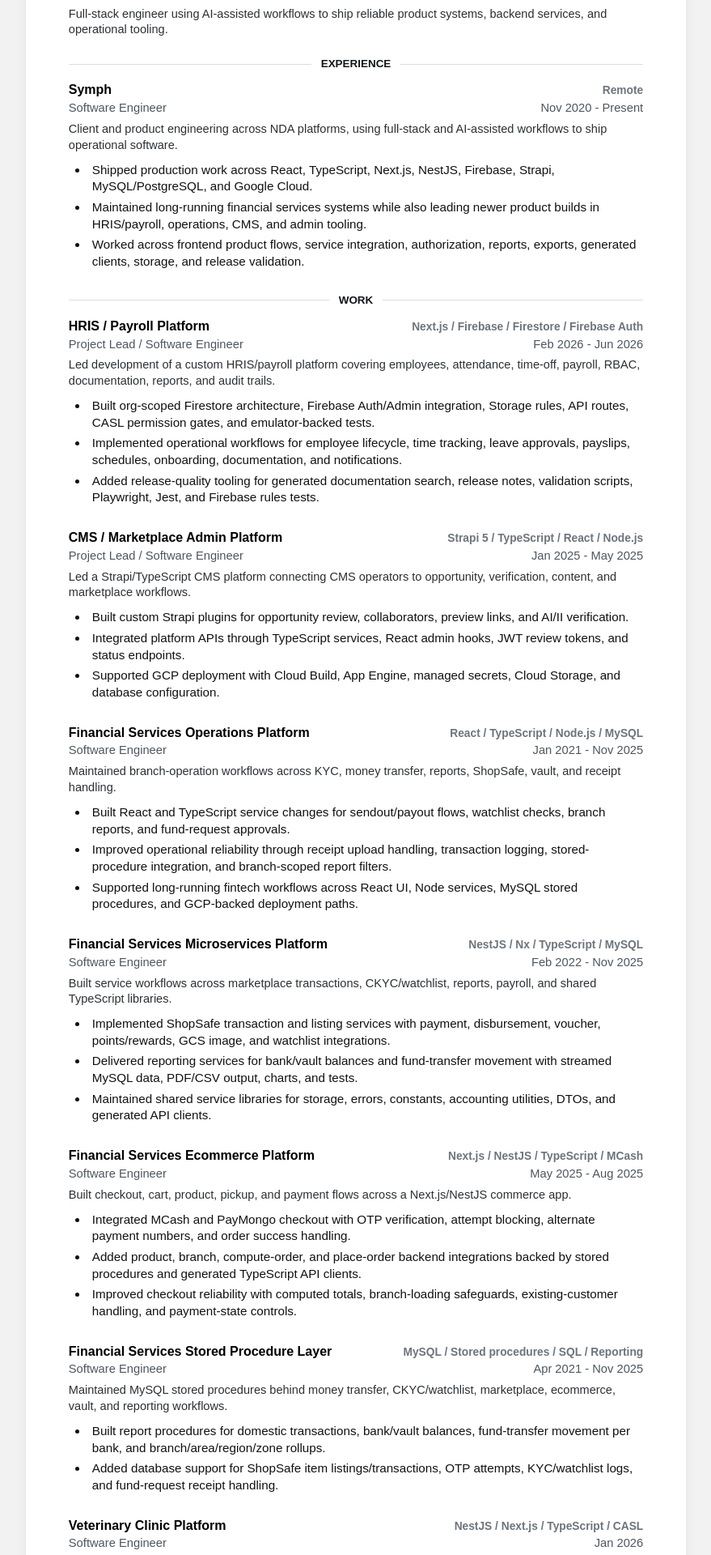
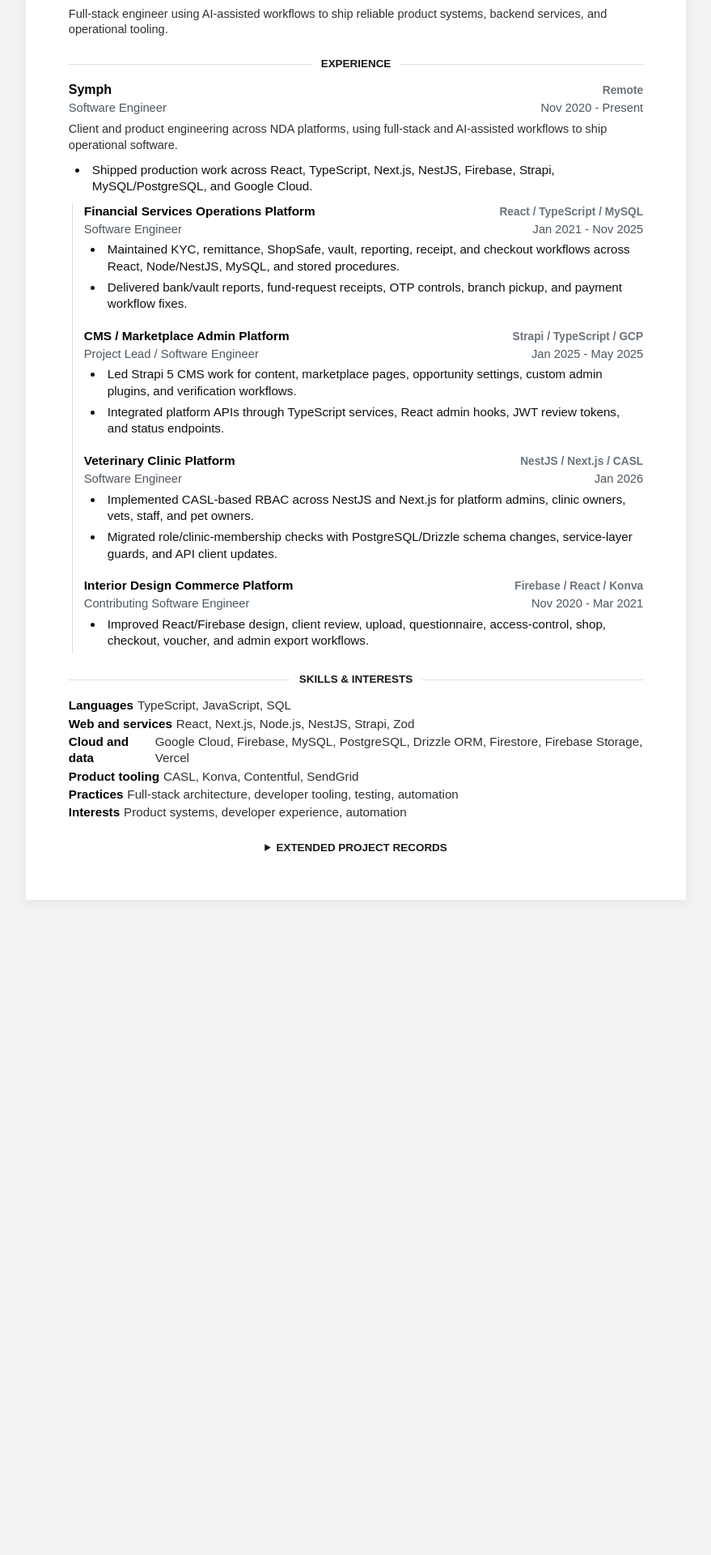
Before and after one commit to ramidem/ramidem.github.io, a Jekyll site: the page resume/index.html, which Jekyll copies as it is, in a window 1280 px wide. Shown: the part 413-2333 px from the top of the page at 81% size, without its empty margins (200-1079 px from the left). Built offline with Jekyll 4.4.1, drawn with Linux system fonts in a browser that asks for light colours; after the commit the page ends 1556 px from its top, so only the background shows below that; some of the changed text lies outside the part shown.

Commit message:
docs: make resume concise

```diff
--- a/resume/data.js
+++ b/resume/data.js
@@ -105,9 +105,48 @@
       summary:
         "Client and product engineering across NDA platforms, using full-stack and AI-assisted workflows to ship operational software.",
       bullets: [
-        "Shipped production work across React, TypeScript, Next.js, NestJS, Firebase, Strapi, MySQL/PostgreSQL, and Google Cloud.",
-        "Maintained long-running financial services systems while also leading newer product builds in HRIS/payroll, operations, CMS, and admin tooling.",
-        "Worked across frontend product flows, service integration, authorization, reports, exports, generated clients, storage, and release validation."
+        "Shipped production work across React, TypeScript, Next.js, NestJS, Firebase, Strapi, MySQL/PostgreSQL, and Google Cloud."
+      ],
+      highlights: [
+        {
+          organization: "Financial Services Operations Platform",
+          location: "React / TypeScript / MySQL",
+          role: "Software Engineer",
+          dates: "Jan 2021 - Nov 2025",
+          bullets: [
+            "Maintained KYC, remittance, ShopSafe, vault, reporting, receipt, and checkout workflows across React, Node/NestJS, MySQL, and stored procedures.",
+            "Delivered bank/vault reports, fund-request receipts, OTP controls, branch pickup, and payment workflow fixes."
+          ]
+        },
+        {
+          organization: "CMS / Marketplace Admin Platform",
+          location: "Strapi / TypeScript / GCP",
+          role: "Project Lead / Software Engineer",
+          dates: "Jan 2025 - May 2025",
+          bullets: [
+            "Led Strapi 5 CMS work for content, marketplace pages, opportunity settings, custom admin plugins, and verification workflows.",
+            "Integrated platform APIs through TypeScript services, React admin hooks, JWT review tokens, and status endpoints."
+          ]
+        },
+        {
+          organization: "Veterinary Clinic Platform",
+          location: "NestJS / Next.js / CASL",
+          role: "Software Engineer",
+          dates: "Jan 2026",
+          bullets: [
+            "Implemented CASL-based RBAC across NestJS and Next.js for platform admins, clinic owners, vets, staff, and pet owners.",
+            "Migrated role/clinic-membership checks with PostgreSQL/Drizzle schema changes, service-layer guards, and API client updates."
+          ]
+        },
+        {
+          organization: "Interior Design Commerce Platform",
+          location: "Firebase / React / Konva",
+          role: "Contributing Software Engineer",
+          dates: "Nov 2020 - Mar 2021",
+          bullets: [
+            "Improved React/Firebase design, client review, upload, questionnaire, access-control, shop, checkout, voucher, and admin export workflows."
+          ]
+        }
       ]
     }
   ],
--- a/resume/index.html
+++ b/resume/index.html
@@ -63,15 +63,18 @@
         <div class="entry-list" data-experience></div>
       </section>
 
-      <section class="resume-section" aria-labelledby="work">
-        <h2 id="work">Work</h2>
-        <div class="entry-list" data-projects></div>
-      </section>
-
       <section class="resume-section skills" aria-labelledby="skills">
         <h2 id="skills">Skills &amp; Interests</h2>
         <dl data-skills></dl>
       </section>
+
+      <details class="resume-section extended-records no-print">
+        <summary>Extended project records</summary>
+        <p class="entry-summary">
+          Additional public-safe project records are kept here for review, but are not part of the default resume.
+        </p>
+        <div class="entry-list" data-projects></div>
+      </details>
     </section>
   </main>
 
--- a/resume/script.js
+++ b/resume/script.js
@@ -88,7 +88,8 @@
         role: item.role,
         dates: item.dates,
         summary: item.summary,
-        bullets: item.bullets
+        bullets: item.bullets,
+        highlights: item.highlights || []
       }));
     });
   }
@@ -140,6 +141,22 @@
     });
     article.appendChild(bullets);
 
+    if (item.highlights && item.highlights.length > 0) {
+      var nested = el("div", "nested-list");
+      item.highlights.forEach(function (highlight) {
+        nested.appendChild(renderEntry({
+          organization: highlight.organization,
+          location: highlight.location,
+          role: highlight.role,
+          dates: highlight.dates,
+          summary: "",
+          bullets: highlight.bullets,
+          highlights: []
+        }));
+      });
+      article.appendChild(nested);
+    }
+
     return article;
   }
 
--- a/resume/styles.css
+++ b/resume/styles.css
@@ -201,6 +201,22 @@
   break-inside: avoid;
 }
 
+.nested-list {
+  border-left: 1px solid var(--soft-line);
+  display: grid;
+  gap: 14px;
+  margin: 10px 0 0 4px;
+  padding-left: 14px;
+}
+
+.nested-list .entry h3 {
+  font-size: 0.96rem;
+}
+
+.nested-list .entry ul {
+  margin-top: 6px;
+}
+
 .entry-line {
   display: flex;
   gap: 18px;
@@ -296,6 +312,22 @@
   background: var(--ink);
   border-color: var(--ink);
   color: #ffffff;
+}
+
+.extended-records {
+  color: var(--text);
+}
+
+.extended-records summary {
+  cursor: pointer;
+  font-size: 0.84rem;
+  font-weight: 800;
+  text-align: center;
+  text-transform: uppercase;
+}
+
+.extended-records[open] summary {
+  margin-bottom: 12px;
 }
 
 .skills dl {
@@ -494,6 +526,12 @@
     padding-left: 24px;
   }
 
+  .nested-list {
+    gap: 16px;
+    margin-left: 2px;
+    padding-left: 12px;
+  }
+
   .toolbar-contact-panel {
     left: 0;
     right: auto;
```
